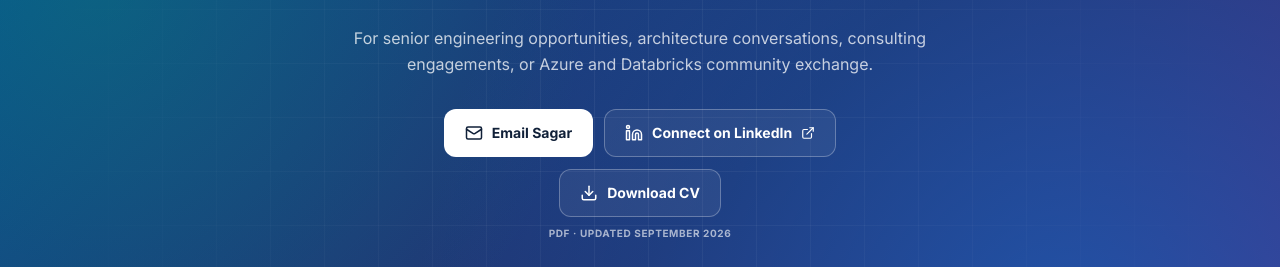
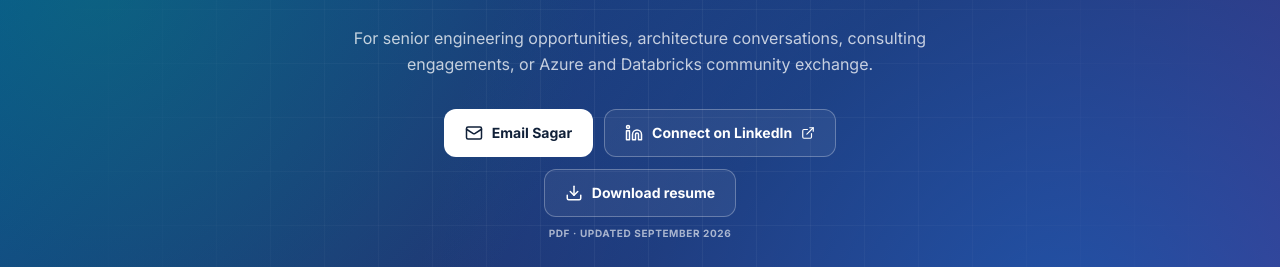
Before and after one commit to shindesagar265/sagar-shinde-profile, a React (Vite) app: page / in a window 1280 px wide. Shown: the part 9722-9989 px from the top of the page. Built offline with nearby package versions, Linux system fonts and the light colour scheme.

Commit message:
Keep resume download in contact section

```diff
--- a/src/App.tsx
+++ b/src/App.tsx
@@ -312,7 +312,7 @@ function App() {
                 <a className="button button-outline-light" href={profile.linkedin} target="_blank" rel="noreferrer"><Linkedin aria-hidden="true" size={18} />Connect on LinkedIn<ExternalLink aria-hidden="true" size={14} /></a>
               </div>
               <div className="resume-download">
-                <a className="button button-outline-light" href={profile.resume} download><Download aria-hidden="true" size={18} />Download CV</a>
+                <a className="button button-outline-light" href={profile.resume} download><Download aria-hidden="true" size={18} />Download resume</a>
                 <span>PDF · Updated {profile.resumeUpdated}</span>
               </div>
               <div className="qr-panel">
```
